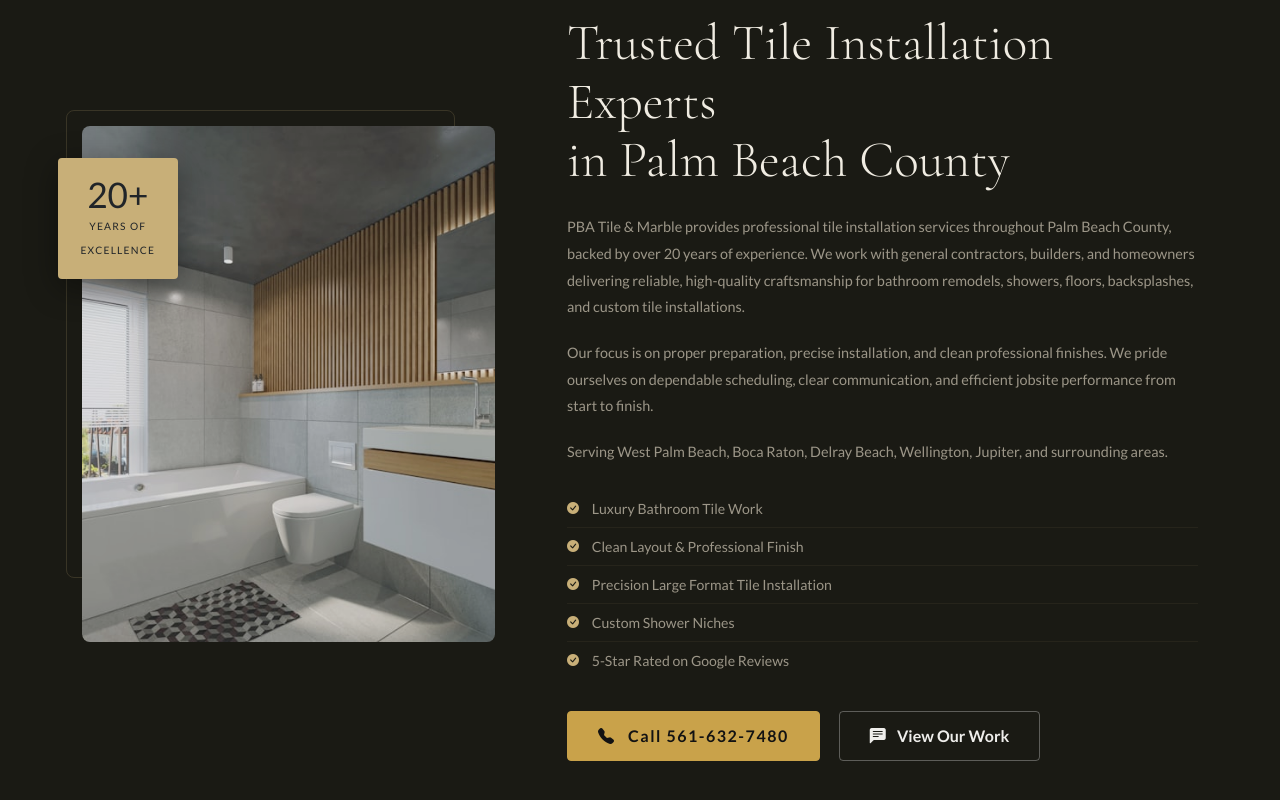
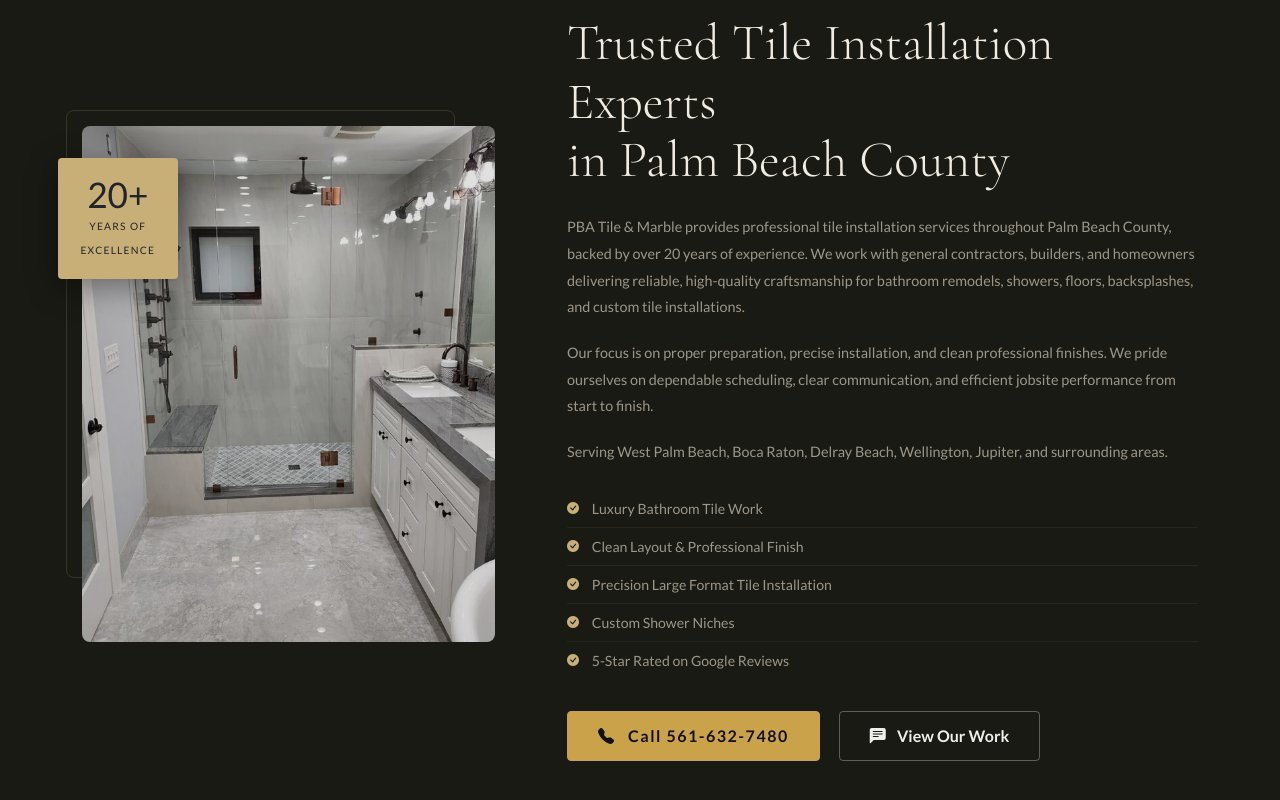
Before and after one commit to pbatile/pbatile.github.io, a plain HTML site: page index.html in a window 1280 px wide. Shown: the part 954-1754 px from the top of the page. Drawn offline with nearby package versions, Linux system fonts and the light colour scheme; a script that the page names is missing.

Commit message:
Use real master bath job photo in About section
Use the real glass-shower job photo for the main About image so that slot no longer shows the generic bathroom render.

Co-authored-by: Cursor Agent <cursoragent@cursor.com>
Co-authored-by: PBA Tile & Marble <pbatile@users.noreply.github.com>

```diff
--- a/index.html
+++ b/index.html
@@ -103,7 +103,7 @@
         <div class="col-lg-5">
           <div class="about-img-wrap pe-4 fade-up">
             <div class="about-frame"></div>
-            <img src="images/about_top.png" alt="Tile Installation" class="about-img-main" />
+            <img src="images/about-master-bath-glass-shower.webp" alt="Finished master bathroom with glass shower, tiled bench, and double vanity" class="about-img-main" />
             <div class="exp-badge">
               <span class="exp-badge-num">20+</span>
               <span class="exp-badge-text">Years of<br>Excellence</span>
```
Also changed, not shown: images/about-master-bath-glass-shower.webp (added).
